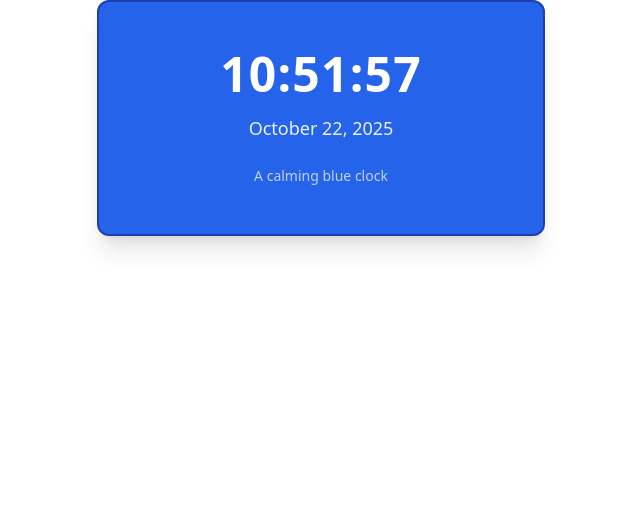
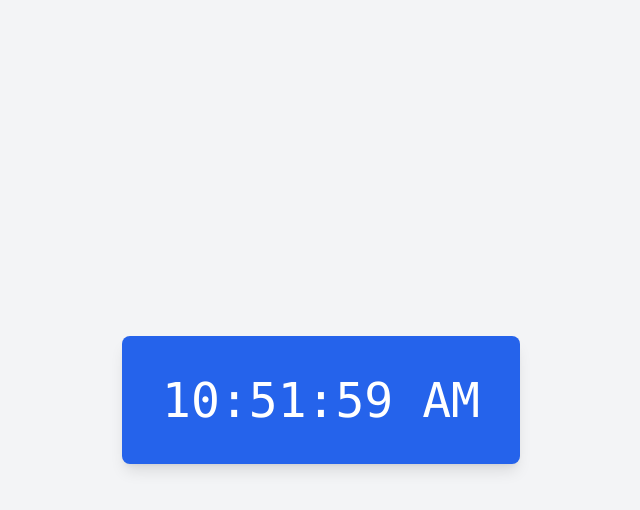
Before and after one commit to guoliangz588/test-1761122126837, a Next.js app: page /blue-clock in a window 1280 px wide. Shown: the top 510 px of the page, without its empty margins (319-959 px from the left). Built offline with nearby package versions, Linux system fonts and the light colour scheme.

Commit message:
[AI] Created a blue clock component

```diff
--- a/pages/blue-clock.tsx
+++ b/pages/blue-clock.tsx
@@ -1,10 +1,5 @@
-/*
- * A blue-themed UI component that displays the current time.
- * Generated UI Tool Component
- */
-
+// A simple blue digital clock that updates every second.
 import React, { useState, useEffect } from 'react';
-import { Card, CardContent, CardHeader, CardTitle } from '@/components/ui/card';
 
 export default function BlueClock() {
   const [time, setTime] = useState(new Date());
@@ -14,34 +9,16 @@ export default function BlueClock() {
       setTime(new Date());
     }, 1000);
 
-    return () => clearInterval(timerId);
+    // Cleanup the interval on component unmount
+    return () => {
+      clearInterval(timerId);    };
   }, []);
 
-  const formattedTime = time.toLocaleTimeString('en-US', {
-    hour: '2-digit',
-    minute: '2-digit',
-    second: '2-digit',
-    hour12: false, // Use 24-hour format
-  });  const formattedDate = time.toLocaleDateString('en-US', {
-    year: 'numeric',
-    month: 'long',
-    day: 'numeric',
-  });
-
   return (
-    <Card className="w-full max-w-md mx-auto p-6 text-center bg-blue-600 text-white shadow-xl border-blue-800 border-2">
-      <CardHeader className="pb-2">
-        <CardTitle className="text-5xl font-bold tracking-wide">
-          {formattedTime}
-        </CardTitle>
-      </CardHeader>
-      <CardContent className="pt-2">
-        <p className="text-lg opacity-90">
-          {formattedDate}
-        </p>
-        <div className="mt-6 text-sm opacity-70">          <p>A calming blue clock</p>
-        </div>
-      </CardContent>
-    </Card>
+    <div className="flex items-center justify-center h-screen bg-gray-100">
+      <div className="bg-blue-600 text-white font-mono text-5xl p-10 rounded-lg shadow-lg">
+        {time.toLocaleTimeString()}
+      </div>
+    </div>
   );
 }
```
